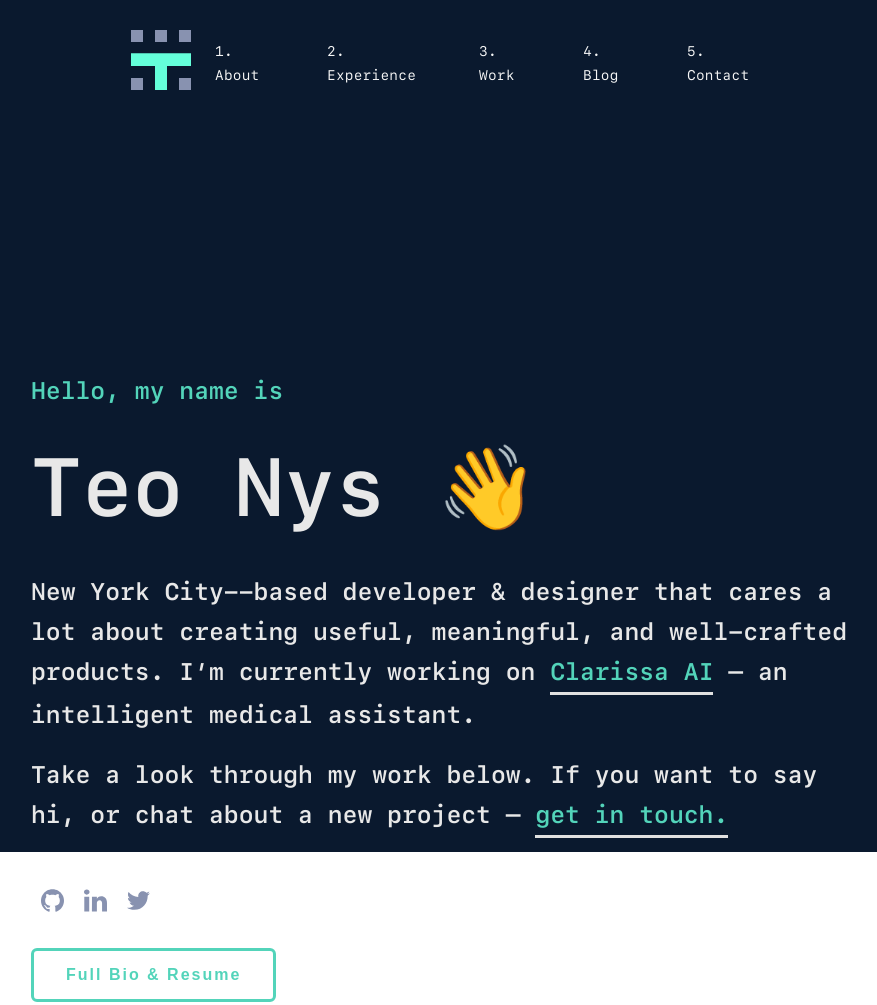
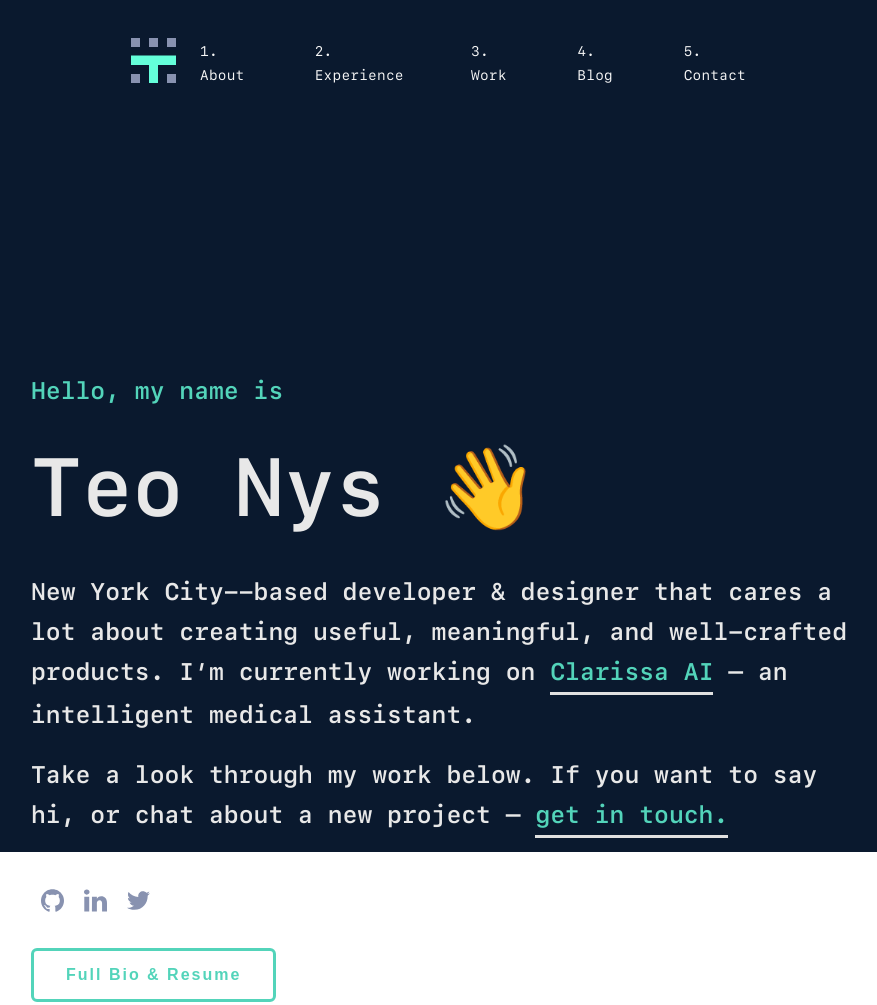
Before and after one commit to synoet/nyst-v1, a Gatsby site: page / in a window 1280 px wide. Shown: the whole page, without its empty margins (189-1066 px from the left). Built offline with nearby package versions, Linux system fonts and the light colour scheme; Gatsby itself is replaced by a stand-in of ours.

Commit message:
logo change

```diff
--- a/src/components/icons/logo.js
+++ b/src/components/icons/logo.js
@@ -2,7 +2,7 @@ import * as React from "react"
 
 function Logo(props) {
   return (
-    <svg width={60} height={60} viewBox="0 0 650 650" fill="none" {...props}>
+    <svg width={45} height={45} viewBox="0 0 650 650" fill="none" {...props}>
       <path
         d="M130 0H0v130h130V0zM390 0H260v130h130V0zM650 0H520v130h130V0zM130 520H0v130h130V520z"
         fill="#8892B0"
```
